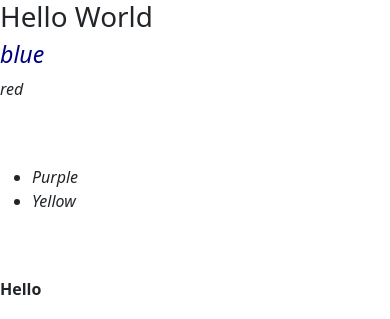
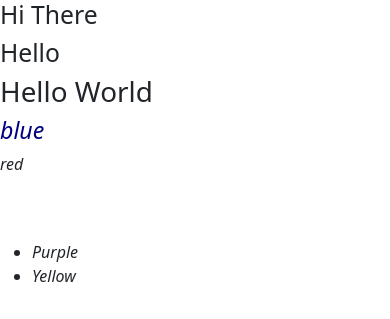
Before and after one commit to xSmokeAndMirrorsx/BootCamp, a plain HTML site: page index.html in a window 390 px wide. Shown: the top 319 px of the page. Drawn offline with nearby package versions, Linux system fonts and the light colour scheme.

Commit message:
Added a div

```diff
--- a/index.html
+++ b/index.html
@@ -11,6 +11,14 @@
 
 	<body>
 
+		<div class="row">
+			<div class="col-md-6">
+				<h2>Hi There</h2>
+			</div>
+			<div class="col-md-6">
+				<h2>Hello</h2>
+			</div>
+		</div>
 		<h1>Hello World</h1>
 		<div class="italic">
 			<h3>blue</h3>
```
